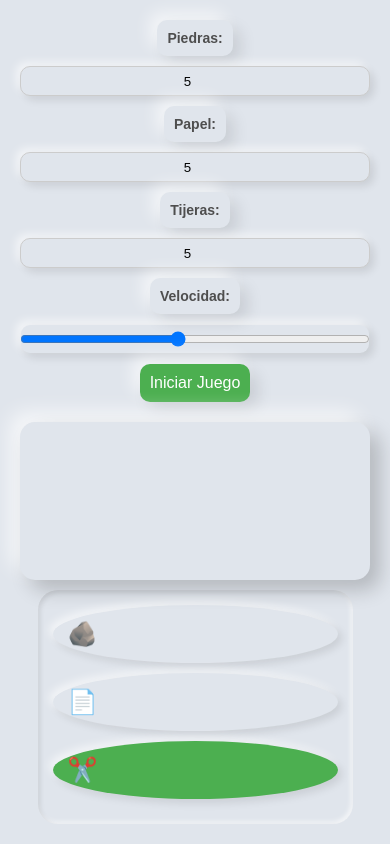
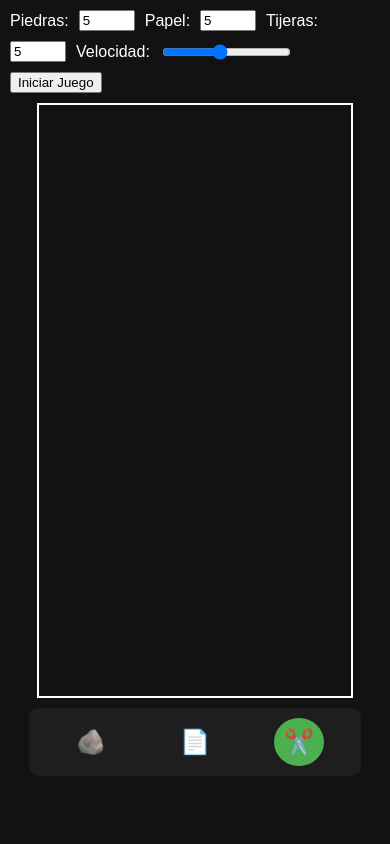
Before and after one commit to dovixman-learning/paper-scisors-rock, a plain HTML site: page index.html in a window 390 px wide. Both pictures are taken after a click on the element "✂️". Drawn offline with Linux system fonts and the light colour scheme.

Commit message:
Initial commit

```diff
--- a/index.html
+++ b/index.html
@@ -5,84 +5,60 @@
     <meta name="viewport" content="width=device-width, initial-scale=1.0">
     <title>Piedra, Papel, Tijeras</title>
     <style>
-        /* General Reset */
-        * {
+        body {
             margin: 0;
-            padding: 0;
-            box-sizing: border-box;
+            font-family: Arial, sans-serif;
+            background-color: #121212;
+            color: #ffffff;
+            display: flex;
+            flex-direction: column;
+            align-items: center;
+            justify-content: flex-start;
+            height: 100vh;
+            overflow: hidden;
         }
 
-        body {
-            font-family: 'Arial', sans-serif;
-            background-color: #e0e5ec;
+        #gameControls {
+            margin: 10px;
             display: flex;
-            flex-direction: column;
-            justify-content: flex-start;
+            flex-wrap: wrap;
             align-items: center;
-            height: 100vh;
-            overflow: hidden;
-            color: #333;
-            padding: 20px;
+            gap: 10px;
         }
 
-        /* Neumorphic container for the game area */
         #gameArea {
             position: relative;
             width: 80%;
-            height: 60%;
-            background-color: #e0e5ec;
-            border-radius: 15px;
-            box-shadow: 10px 10px 20px rgba(0, 0, 0, 0.2), -10px -10px 20px rgba(255, 255, 255, 0.7);
+            height: 70%;
+            border: 2px solid #ffffff;
             overflow: hidden;
         }
 
-        /* Controls area */
-        #gameControls {
+        .element {
+            position: absolute;
+            width: 40px;
+            height: 40px;
+            border-radius: 50%;
             display: flex;
-            flex-wrap: wrap;
-            gap: 10px;
+            align-items: center;
             justify-content: center;
-            margin-bottom: 20px;
-            width: 100%;
+            font-size: 20px;
+            font-weight: bold;
+            user-select: none;
         }
 
-        /* Neumorphic style for buttons and inputs */
-        .control-label, .control-input, button {
-            border-radius: 10px;
-            padding: 10px;
-            background-color: #e0e5ec;
-            box-shadow: 8px 8px 16px rgba(0, 0, 0, 0.1), -8px -8px 16px rgba(255, 255, 255, 0.6);
+        .stone {
+            background-color: #8b8b8b;
         }
 
-        .control-label {
-            color: #4e4e4e;
-            font-weight: bold;
-            font-size: 14px;
+        .paper {
+            background-color: #4caf50;
         }
 
-        input[type="number"], input[type="range"] {
-            width: 60px;
-            height: 30px;
-            text-align: center;
-            background: #e0e5ec;
-            border: 1px solid #ccc;
-            box-shadow: 4px 4px 8px rgba(0, 0, 0, 0.1), -4px -4px 8px rgba(255, 255, 255, 0.6);
+        .scissors {
+            background-color: #ff5722;
         }
 
-        button {
-            font-size: 16px;
-            background-color: #4CAF50;
-            color: white;
-            border: none;
-            cursor: pointer;
-            transition: background-color 0.3s ease;
-        }
-
-        button:hover {
-            background-color: #45a049;
-        }
-
-        /* Winner Screen */
         #winner {
             position: absolute;
             top: 50%;
@@ -95,123 +71,63 @@
         #winner img {
             width: 100px;
             height: 100px;
-            margin-bottom: 10px;
-        }
-
-        #winner h1 {
-            font-size: 24px;
-            color: #333;
         }
 
         #restart {
-            padding: 12px 24px;
-            background-color: #4CAF50;
-            color: white;
-            font-size: 18px;
+            margin-top: 20px;
+            padding: 10px 20px;
+            background-color: #4caf50;
             border: none;
+            color: #fff;
+            font-size: 16px;
             cursor: pointer;
-            border-radius: 10px;
-            transition: background-color 0.3s ease;
         }
 
         #restart:hover {
             background-color: #45a049;
         }
 
-        /* Toolbar for selection */
         #toolbar {
             margin-top: 10px;
             display: flex;
             justify-content: space-around;
-            width: 100%;
+            align-items: center;
+            width: 80%;
             padding: 10px;
-            background-color: #e0e5ec;
-            border-radius: 20px;
-            box-shadow: inset 2px 2px 5px rgba(0, 0, 0, 0.1), inset -2px -2px 5px rgba(255, 255, 255, 0.7);
+            background-color: #1e1e1e;
+            border-radius: 10px;
         }
 
         .tool {
             cursor: pointer;
             font-size: 24px;
-            padding: 15px;
+            padding: 10px;
             border-radius: 50%;
-            background-color: #e0e5ec;
-            box-shadow: 4px 4px 8px rgba(0, 0, 0, 0.1), -4px -4px 8px rgba(255, 255, 255, 0.6);
-            transition: background-color 0.3s ease;
         }
 
         .tool.active {
-            background-color: #4CAF50;
-            color: white;
-        }
-
-        /* Mobile Responsive */
-        @media screen and (max-width: 768px) {
-            #gameArea {
-                width: 100%;
-                height: 50%;
-            }
-
-            #gameControls {
-                flex-direction: column;
-                align-items: center;
-            }
-
-            input[type="number"], input[type="range"] {
-                width: 100%;
-            }
-
-            #toolbar {
-                flex-direction: column;
-                padding: 15px;
-                width: 90%;
-            }
-
-            .tool {
-                margin-bottom: 10px;
-            }
-
-            #winner h1 {
-                font-size: 20px;
-            }
-
-            #restart {
-                padding: 10px 20px;
-                font-size: 16px;
-            }
+            background-color: #4caf50;
         }
     </style>
 </head>
 <body>
-
-    <!-- Game Controls -->
     <div id="gameControls">
-        <label for="stones" class="control-label">Piedras:</label>
-        <input type="number" id="stones" min="0" max="20" value="5" class="control-input">
-
-        <label for="papers" class="control-label">Papel:</label>
-        <input type="number" id="papers" min="0" max="20" value="5" class="control-input">
-
-        <label for="scissors" class="control-label">Tijeras:</label>
-        <input type="number" id="scissors" min="0" max="20" value="5" class="control-input">
-
-        <label for="speed" class="control-label">Velocidad:</label>
-        <input type="range" id="speed" min="1" max="10" value="5" class="control-input">
-
+        <label for="stones">Piedras:</label>
+        <input type="number" id="stones" min="0" max="20" value="5">
+        <label for="papers">Papel:</label>
+        <input type="number" id="papers" min="0" max="20" value="5">
+        <label for="scissors">Tijeras:</label>
+        <input type="number" id="scissors" min="0" max="20" value="5">
+        <label for="speed">Velocidad:</label>
+        <input type="range" id="speed" min="1" max="10" value="5">
         <button onclick="startGame()">Iniciar Juego</button>
     </div>
-
-    <!-- Game Area -->
     <div id="gameArea"></div>
-
-    <!-- Winner Screen -->
     <div id="winner">
         <img id="winnerImage" src="" alt="Winner">
         <h1>Winner!</h1>
         <button id="restart" onclick="restartGame()">Reiniciar</button>
     </div>
-
-    <!-- Toolbar -->
     <div id="toolbar">
         <div class="tool active" id="selectStone" data-type="stone">🪨</div>
         <div class="tool" id="selectPaper" data-type="paper">📄</div>
@@ -219,7 +135,6 @@
     </div>
 
     <script>
-        // The game logic goes here (same as previous code)
         const gameArea = document.getElementById('gameArea');
         const winnerScreen = document.getElementById('winner');
         const winnerImage = document.getElementById('winnerImage');
@@ -263,76 +178,87 @@
             tool.addEventListener('click', () => {
                 tools.forEach(t => t.classList.remove('active'));
                 tool.classList.add('active');
-                selectedType = tool.getAttribute('data-type');
+                selectedType = tool.dataset.type;
             });
         });
 
-        document.addEventListener('mousedown', (e) => {
-            mouseDown = true;
-            createElement(selectedType, e.clientX - gameArea.offsetLeft, e.clientY - gameArea.offsetTop);
-        });
-
-        document.addEventListener('mousemove', (e) => {
+        gameArea.addEventListener('mousedown', () => (mouseDown = true));
+        gameArea.addEventListener('mouseup', () => (mouseDown = false));
+        gameArea.addEventListener('mousemove', (event) => {
             if (mouseDown) {
-                createElement(selectedType, e.clientX - gameArea.offsetLeft, e.clientY - gameArea.offsetTop);
+                const rect = gameArea.getBoundingClientRect();
+                const x = event.clientX - rect.left;
+                const y = event.clientY - rect.top;
+                createElement(selectedType, x, y);
             }
         });
 
-        document.addEventListener('mouseup', () => {
-            mouseDown = false;
-        });
-
         function createElement(type, x, y) {
-            const el = document.createElement('div');
-            el.classList.add('element', type);
-            el.dataset.type = type;
-            el.dataset.dx = (Math.random() - 0.5) * 2 * speed;
-            el.dataset.dy = (Math.random() - 0.5) * 2 * speed;
-            el.style.left = `${x}px`;
-            el.style.top = `${y}px`;
-            el.style.width = '40px';
-            el.style.height = '40px';
-            el.style.position = 'absolute';
-            el.style.borderRadius = '50%';
-            el.style.display = 'flex';
-            el.style.justifyContent = 'center';
-            el.style.alignItems = 'center';
-            el.style.fontSize = '24px';
-            el.innerText = type === 'stone' ? '🪨' : type === 'paper' ? '📄' : '✂️';
-            gameArea.appendChild(el);
-            elements.push(el);
+            const element = document.createElement('div');
+            element.classList.add('element', type);
+            element.dataset.type = type;
+            element.dataset.id = `${type}-${Math.random().toString(36).substring(7)}`;
+            element.style.left = `${x - 20}px`;
+            element.style.top = `${y - 20}px`;
+            element.dataset.dx = (Math.random() < 0.5 ? -1 : 1) * speed;
+            element.dataset.dy = (Math.random() < 0.5 ? -1 : 1) * speed;
+            element.innerText = type === 'stone' ? '🪨' : type === 'paper' ? '📄' : '✂️';
+            gameArea.appendChild(element);
+            elements.push(element);
         }
 
         function updatePositions() {
-            elements.forEach((el, index) => {
+            elements.forEach(el => {
                 let x = parseFloat(el.style.left);
                 let y = parseFloat(el.style.top);
                 let dx = parseFloat(el.dataset.dx);
                 let dy = parseFloat(el.dataset.dy);
 
-                if (x + 40 > gameArea.offsetWidth || x < 0) dx *= -1;
-                if (y + 40 > gameArea.offsetHeight || y < 0) dy *= -1;
+                x += dx;
+                y += dy;
 
-                el.style.left = `${x + dx}px`;
-                el.style.top = `${y + dy}px`;
+                if (x <= 0 || x >= gameArea.offsetWidth - 40) dx *= -1;
+                if (y <= 0 || y >= gameArea.offsetHeight - 40) dy *= -1;
 
+                el.style.left = `${x}px`;
+                el.style.top = `${y}px`;
                 el.dataset.dx = dx;
                 el.dataset.dy = dy;
 
-                detectCollisions(el);
+                elements.forEach(other => {
+                    if (el !== other && el.dataset.type !== other.dataset.type) {
+                        const collisionId = `${el.dataset.id}-${other.dataset.id}`;
+                        const reverseCollisionId = `${other.dataset.id}-${el.dataset.id}`;
+
+                        if (
+                            checkCollision(el, other) &&
+                            !activeCollisions.has(collisionId) &&
+                            !activeCollisions.has(reverseCollisionId)
+                        ) {
+                            handleCollision(el, other);
+                            activeCollisions.add(collisionId);
+                        }
+                    }
+                });
             });
+
+            activeCollisions.clear();
+
+            const types = new Set(elements.map(el => el.dataset.type));
+            if (types.size === 1 && elements.length > 0) {
+                clearInterval(interval);
+                showWinner([...types][0]);
+            }
         }
 
-        function detectCollisions(el1) {
-            elements.forEach((el2) => {
-                if (el1 !== el2 && !activeCollisions.has(el1, el2)) {
-                    const dist = Math.sqrt(Math.pow(parseFloat(el1.style.left) - parseFloat(el2.style.left), 2) + Math.pow(parseFloat(el1.style.top) - parseFloat(el2.style.top), 2));
-                    if (dist < 40) {
-                        activeCollisions.add(el1, el2);
-                        handleCollision(el1, el2);
-                    }
-                }
-            });
+        function checkCollision(el1, el2) {
+            const x1 = parseFloat(el1.style.left) + 20;
+            const y1 = parseFloat(el1.style.top) + 20;
+            const x2 = parseFloat(el2.style.left) + 20;
+            const y2 = parseFloat(el2.style.top) + 20;
+
+            const distance = Math.sqrt((x2 - x1) ** 2 + (y2 - y1) ** 2);
+            return distance < 40;
         }
 
         function handleCollision(el1, el2) {
```
